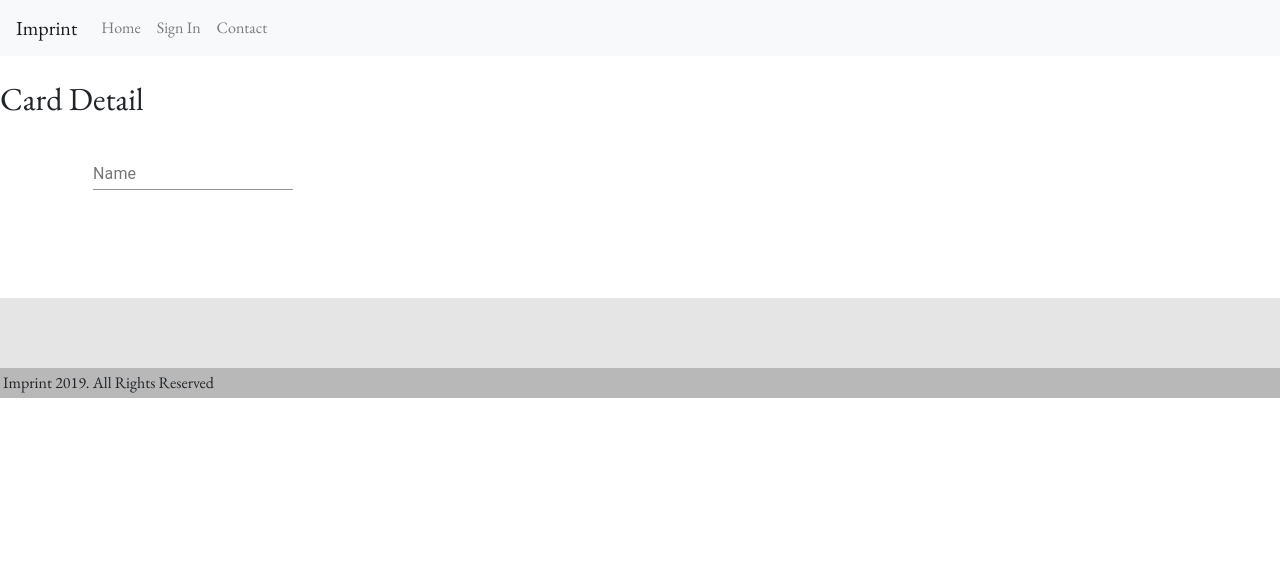
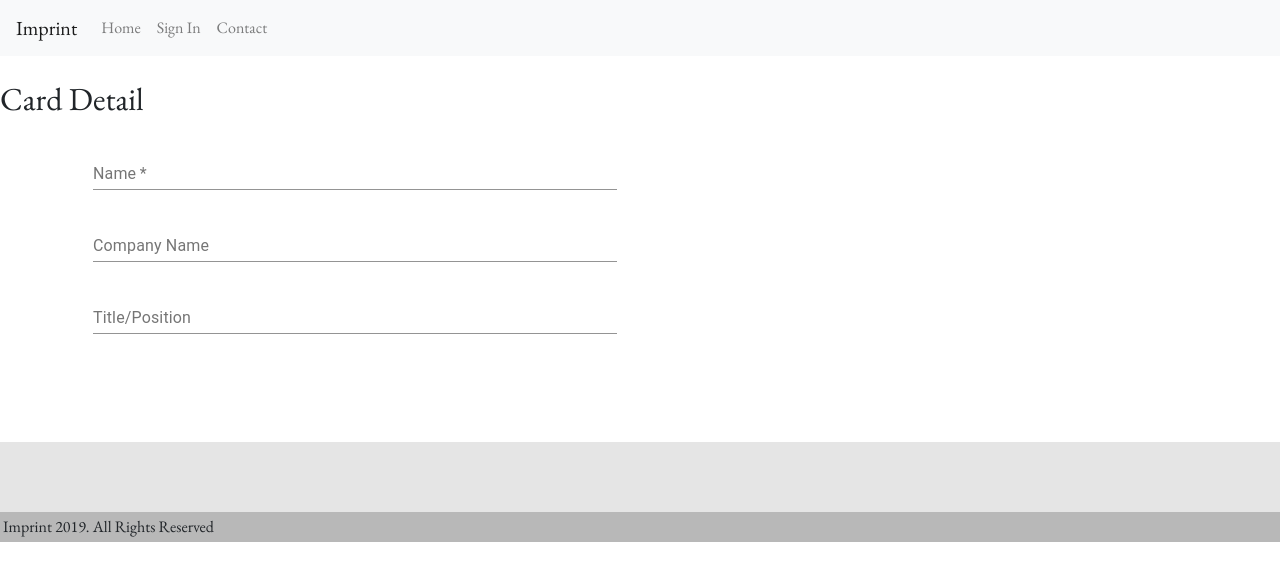
Before and after one commit to hchen651/app-project-3, a React (Create React App) app in the folder client/: page /detail in a window 1280 px wide. Shown: the top 580 px of the page. Built offline with nearby package versions, Linux system fonts and the light colour scheme.

Commit message:
minor input fields

```diff
--- a/client/src/components/BusinessCard/index.js
+++ b/client/src/components/BusinessCard/index.js
@@ -14,7 +14,7 @@ const useStyles = makeStyles(theme => ({
     textField: {
         marginLeft: theme.spacing(1),
         marginRight: theme.spacing(1),
-        width: 200,
+        width: 600,
     },
     dense: {
         marginTop: 19,
@@ -28,6 +28,13 @@ export default function TextFields() {
     const classes = useStyles();
     const [values, setValues] = React.useState({
         name: '',
+        companyName: '',
+        position: '',
+        email: '',
+        phone: '',
+        website: '',
+        address: '',
+        profile: '',
     });
 
     const handleChange = name => event => {
@@ -37,14 +44,30 @@ export default function TextFields() {
     return (
         <form className={classes.container} noValidate autoComplete="off">
             <TextField
-            id="standard-name"
+                required
+                id="standard-required"
                 label="Name"
-            fullWidth
                 className={classes.textField}
                 value={values.name}
                 onChange={handleChange('name')}
                 margin="normal"
             />
+            <TextField
+                id="standard-uncontrolled"
+                label="Company Name"
+                className={classes.textField}
+                value={values.companyName}
+                onChange={handleChange('companyName')}
+                margin="normal"
+            />
+            <TextField
+                id="standard-uncontrolled"
+                label="Title/Position"
+                className={classes.textField}
+                value={values.position}
+                onChange={handleChange('position')}
+                margin="normal"
+            />
         </form>
     );
 }
```
Lines whose indentation alone changed are shown as unchanged.
